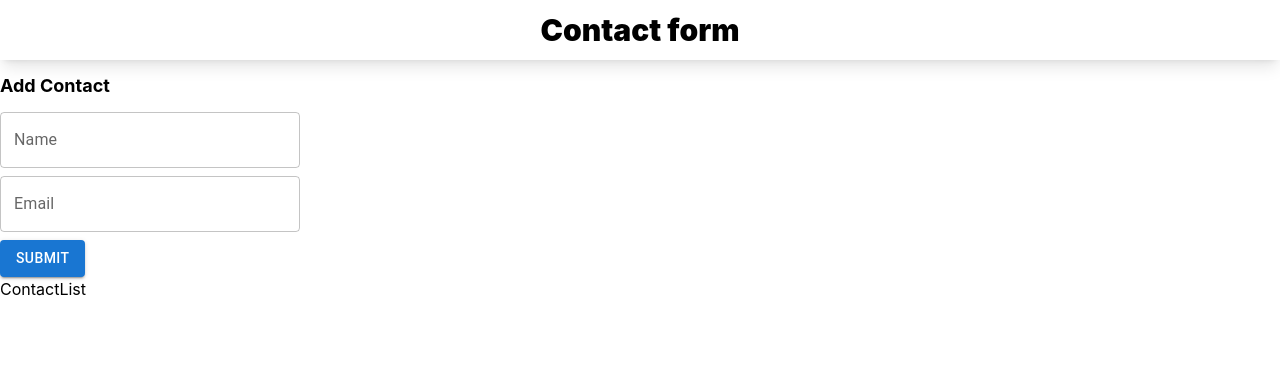
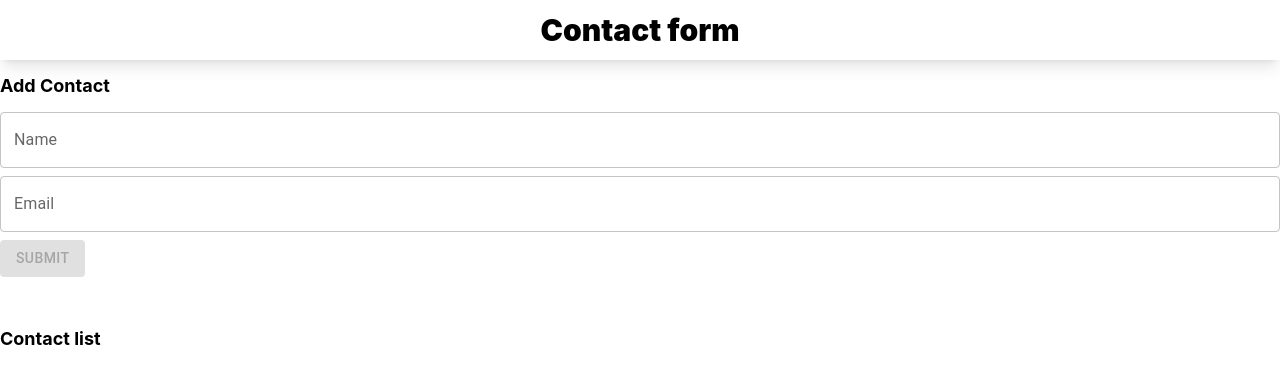
Before and after one commit to T4dam/crud, a React (Create React App) app: page / in a window 1280 px wide. Shown: the top 384 px of the page. Built offline with nearby package versions, Linux system fonts and the light colour scheme; the HTML template or start-up script is replaced by a standard one.

Commit message:
form add functionality

```diff
--- a/src/App.js
+++ b/src/App.js
@@ -1,14 +1,34 @@
+import {useState} from 'react';
 import Header from './components/header.js';
 import AddContact from './components/add-contact.js';
 import ContactList from './components/contact-list.js';
 
 
 function App() {
+const [contacts, setContacts] = useState([])
+
+  // const contacts = [
+  //   {
+  //     id: '1',
+  //     name: "John",
+  //     email: "cena@gmail.com"
+  //   },
+  //   {
+  //     id: '2',
+  //     name: "Eduard",
+  //     email: "Batista@gmail.com"
+  //   },
+  // ]
+const addContactHandler = (deliveredProps) => { //gauna kontaktus per propsus iš vaikinio elemento add-contact per per propsus
+  console.log(deliveredProps)
+  setContacts([...contacts, deliveredProps])//...išlaiko esama kontaktu sąrašą ir prideda naujus.
+}
+
   return (
     <div>
       <Header />
-      <AddContact />
-      <ContactList />
+      <AddContact addContactHandler={addContactHandler}/>
+      <ContactList contacts={contacts}/>
     </div>
   );
 }
--- a/src/components/add-contact.js
+++ b/src/components/add-contact.js
@@ -1,25 +1,39 @@
-import React from 'react';
+import React, {useState} from 'react';
 import {
     Button,
     TextField
 } from '@mui/material';
 
-const AddContact = () => {
+const AddContact = (props) => {
+    const [name, setName] = useState('')
+    const [email, setEmail]= useState('')
+
+    const handleSubmit = (e) => {
+        e.preventDefault()
+        props.addContactHandler({name, email})
+        console.log(name, email)
+    }
+
   return (
     <div>
         <h2 className='text-lg font-bold my-3'>Add Contact</h2>
-        <form className='w-300 h-500'>
+        <form className='w-300 h-500' onSubmit={handleSubmit}>
             <div>
                 {/* <label>Name</label> */}
-                <div>  <TextField sx={{height: 'auto', width: '300px'}} id="outlined-basic" label="Name" variant="outlined" /></div>
+                <div>  <TextField sx={{height: 'auto', width: '100%'}} id="outlined-basic" label="Name" variant="outlined" value={name} onChange={(e)=>setName(e.target.value)}/></div>
             </div>
             <div>
                 {/* <label>Email</label> */}
                 <div className='py-2'>
-                    <TextField sx={{height: 'auto', width: '300px'}} id="outlined-basic" label="Email" variant="outlined" />
+                    <TextField sx={{height: 'auto', width: '100%'}} id="outlined-basic" label="Email" variant="outlined" value={email} onChange={(e)=>setEmail(e.target.value)}/>
                 </div>
             </div>
-            <Button variant="contained">Submit</Button>
+            <Button
+            disabled={name==='' || email=== ''}
+            type="submit"
+            variant="contained">
+                Submit
+            </Button>
         </form>
     </div>
   )
--- /dev/null
+++ b/src/components/contact-card.js
@@ -0,0 +1,27 @@
+import React from 'react';
+import Pic from './images/acc.png';
+
+const ContactCard = (props) => {
+const {id, name, email} = props.contacts
+  return (
+    <>
+    <div className="flex gap-2 my-2">
+        <img className='w-12 h-12' src={Pic} alt='account' />
+        <div class="w-full h-auto">
+            <div key={id} className='flex justify-between items-center'>
+                <div>
+                    <div className='font-bold'>{name}</div>
+                    <div>{email}</div>
+                </div>
+                <svg xmlns="http://www.w3.org/2000/svg" className="h-6 w-6" fill="none" viewBox="0 0 24 24" stroke="currentColor" strokeWidth={2}>
+              <path strokeLinecap="round" strokeLinejoin="round" d="M19 7l-.867 12.142A2 2 0 0116.138 21H7.862a2 2 0 01-1.995-1.858L5 7m5 4v6m4-6v6m1-10V4a1 1 0 00-1-1h-4a1 1 0 00-1 1v3M4 7h16" />
+            </svg>
+            </div>
+        </div>
+    </div>
+            <hr className=''/>
+    </>
+  )
+}
+
+export default ContactCard
--- a/src/components/contact-list.js
+++ b/src/components/contact-list.js
@@ -1,8 +1,22 @@
-import React from 'react'
+import React from 'react';
+import ContactCard from './contact-card';
 
-const ContactList = () => {
+const ContactList = (props) => {
+    console.log(props)
+
+    const renderContactsList = props.contacts.map(item => {
+        return (
+          <ContactCard contacts={item} />
+        )
+    })
   return (
-    <div>ContactList</div>
+      <>
+    <div className='mt-12 font-bold text-lg mb-4'>Contact list</div>
+    <div>
+        {renderContactsList}
+    </div>
+
+      </>
   )
 }
 
```
Also changed, not shown: src/components/images/acc.png (added).
